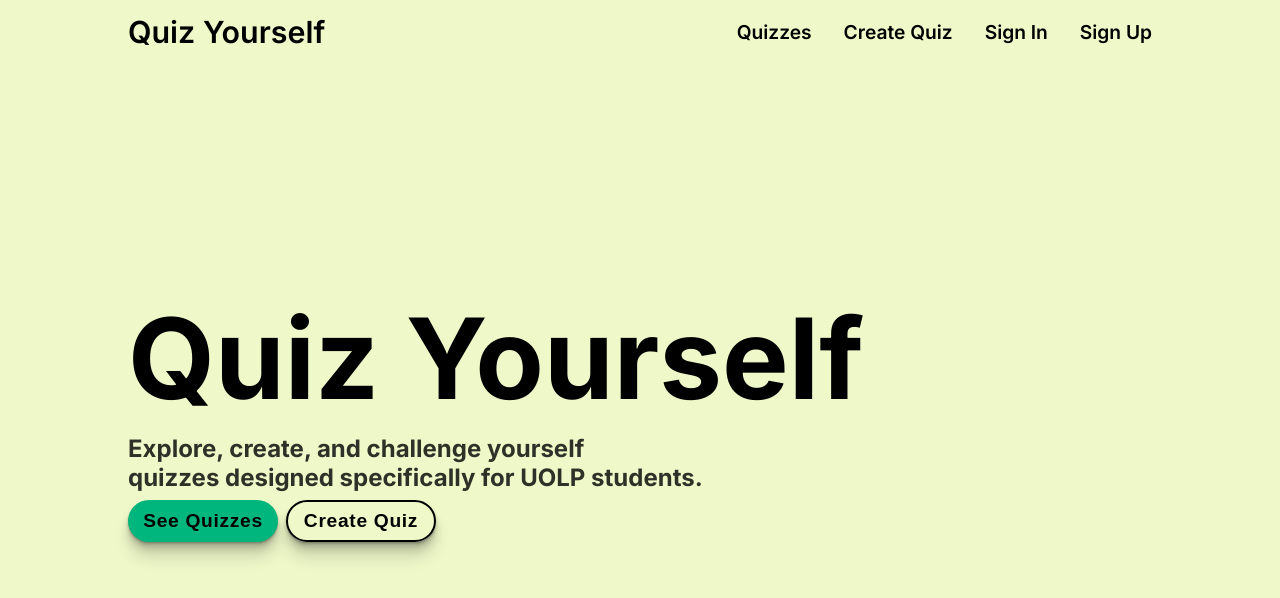
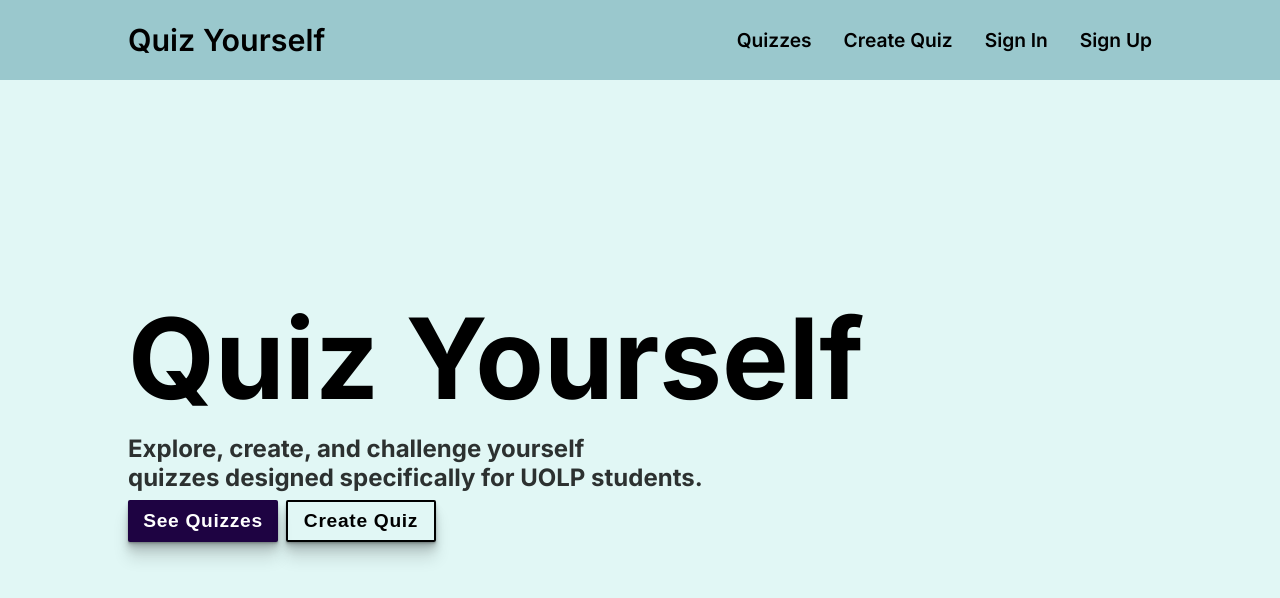
Before and after one commit to YASHDEV42/QuizYourself, a Next.js app: page / in a window 1280 px wide. Shown: the top 598 px of the page. Built offline with nearby package versions, Linux system fonts and the light colour scheme; no server answers.

Commit message:
UI enhancement

```diff
--- a/actions/create-quiz.js
+++ b/actions/create-quiz.js
@@ -45,8 +45,8 @@ export const createQuiz = async (prevState, formData) => {
   if (!title) {
     error.push("Title is required");
   }
-  if (questions.length =< 6) {
-    error.push("At least six questions are required");
+  if (questions.length < 6) {
+    error.push("At least 7 questions are required");
   }
   for (let i = 0; i < questions.length; i++) {
     if (!questions[i].question.trim()) {
--- a/app/globals.css
+++ b/app/globals.css
@@ -100,7 +100,7 @@ section {
   justify-content: center;
   align-items: center;
   min-height: 100vh;
-  background-color: #eff8c9;
+  background-color: #e1f7f5;
   margin-top: 8vh;
   padding-bottom: 10rem;
 }
@@ -128,8 +128,8 @@ navigator {
   flex-direction: row;
   justify-content: center;
   align-items: center;
-  height: 8vh;
-  background-color: #eff8c9;
+  height: 10vh;
+  background-color: #9ac8cd;
   position: absolute;
   top: 0;
   left: 0;
@@ -189,20 +189,20 @@ a {
 }
 #primary-btn {
   display: inline;
-  background-color: #00b67d;
+  background-color: #1e0342;
+  color: #fff;
   width: 150px;
   height: 42px;
   padding: 0;
   font-size: 1.2em;
   outline: none;
   border: none;
-  border-radius: 2.5px;
   box-shadow: 0 1px 1px rgba(0, 0, 0, 0.12), 0 2px 2px rgba(0, 0, 0, 0.12),
     0 4px 4px rgba(0, 0, 0, 0.12), 0 8px 8px rgba(0, 0, 0, 0.12),
     0 16px 16px rgba(0, 0, 0, 0.12);
   transition: box-shadow 0.3s ease-in-out;
   letter-spacing: 0.7px;
-  border-radius: 100px;
+  border-radius: 2px;
 }
 #primary-btn:hover {
   box-shadow: none;
@@ -217,17 +217,15 @@ a {
   font-size: 1.2em;
   outline: none;
   border: 2px solid #000;
-  border-radius: 2.5px;
   box-shadow: 0 1px 1px rgba(0, 0, 0, 0.12), 0 2px 2px rgba(0, 0, 0, 0.12),
     0 4px 4px rgba(0, 0, 0, 0.12), 0 8px 8px rgba(0, 0, 0, 0.12),
     0 16px 16px rgba(0, 0, 0, 0.12);
   transition: all 0.3s ease-in-out;
   letter-spacing: 0.7px;
-  border-radius: 100px;
+  border-radius: 2px;
 }
 #secondary-btn:hover {
-  background-color: #000;
-  color: #fff;
+  background-color: #9ac8cd;
   box-shadow: none;
 }
 #quizIcon {
@@ -318,10 +316,10 @@ a {
   transition: all 0.1s ease-in-out;
 }
 #quiz:hover {
-  background-color: #00b67d;
+  background-color: #1e0342;
   color: #fff;
   box-shadow: none;
-  border: 1.75px solid #00b67d;
+  border: 1.75px solid #1e0342;
 }
 #quiz > button {
   width: 6vw;
@@ -350,7 +348,7 @@ a {
   display: block;
   width: 70%;
   height: 5px;
-  background-color: #00b67d;
+  background-color: #1e0342;
   border-radius: 5px;
 }
 #quiz-container {
@@ -366,7 +364,7 @@ a {
   align-items: center;
   flex-direction: row;
   gap: 0.5rem;
-  width: 50vw;
+  width: 75%;
   height: 8vh;
   padding: 0.5rem;
   border-radius: 2px;
@@ -378,10 +376,10 @@ a {
   transition: all 0.1s ease-in-out;
 }
 #quiz-container > a:hover {
-  background-color: #00b67d;
+  background-color: #1e0342;
   color: #fff;
   box-shadow: none;
-  border: 1.75px solid #00b67d;
+  border: 1.75px solid #1e0342;
   transform: scale(1.05);
 }
 #span {
@@ -520,6 +518,7 @@ a {
 }
 
 li {
+  width: 100%;
   list-style-type: none;
   display: flex;
   justify-content: start;
@@ -548,15 +547,15 @@ input[type="radio"] {
   transition: all 0.2s ease-in-out;
 }
 input[type="radio"]:hover {
-  border-color: #00b67d;
+  border-color: #1e0342;
 }
 
 label > span {
-  width: 300px;
+  width: 100%;
 }
 label > input:checked {
-  background-color: #00b67d;
-  border: 1px solid #00b67d;
+  background-color: #1e0342;
+  border: 1px solid #1e0342;
 }
 
 #result {
--- a/package.json
+++ b/package.json
@@ -14,6 +14,7 @@
     "@tanstack/react-query": "^5.40.0",
     "dompurify": "^3.1.2",
     "mongodb": "^6.5.0",
+    "my-app": "file:",
     "next": "14.2.3",
     "next-auth": "^4.24.7",
     "react": "^18",
```
Also changed, not shown: 2 other files (tests, documents, lock files or other folders).
